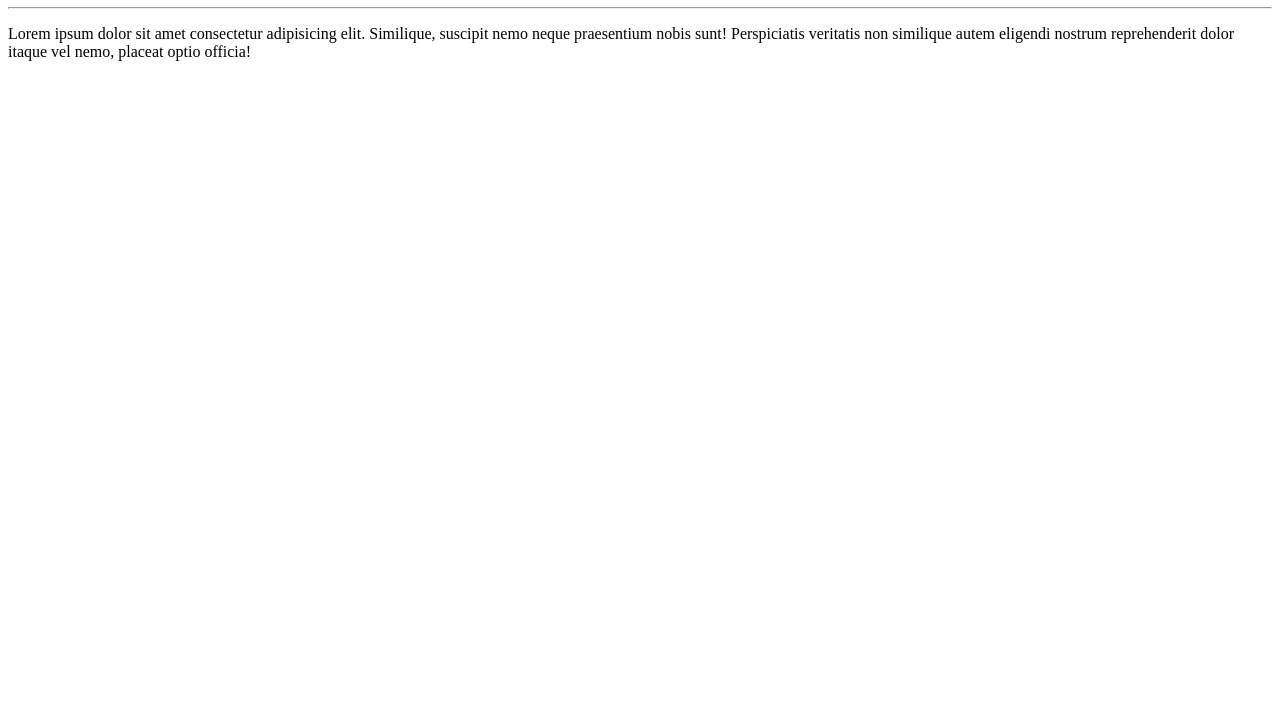
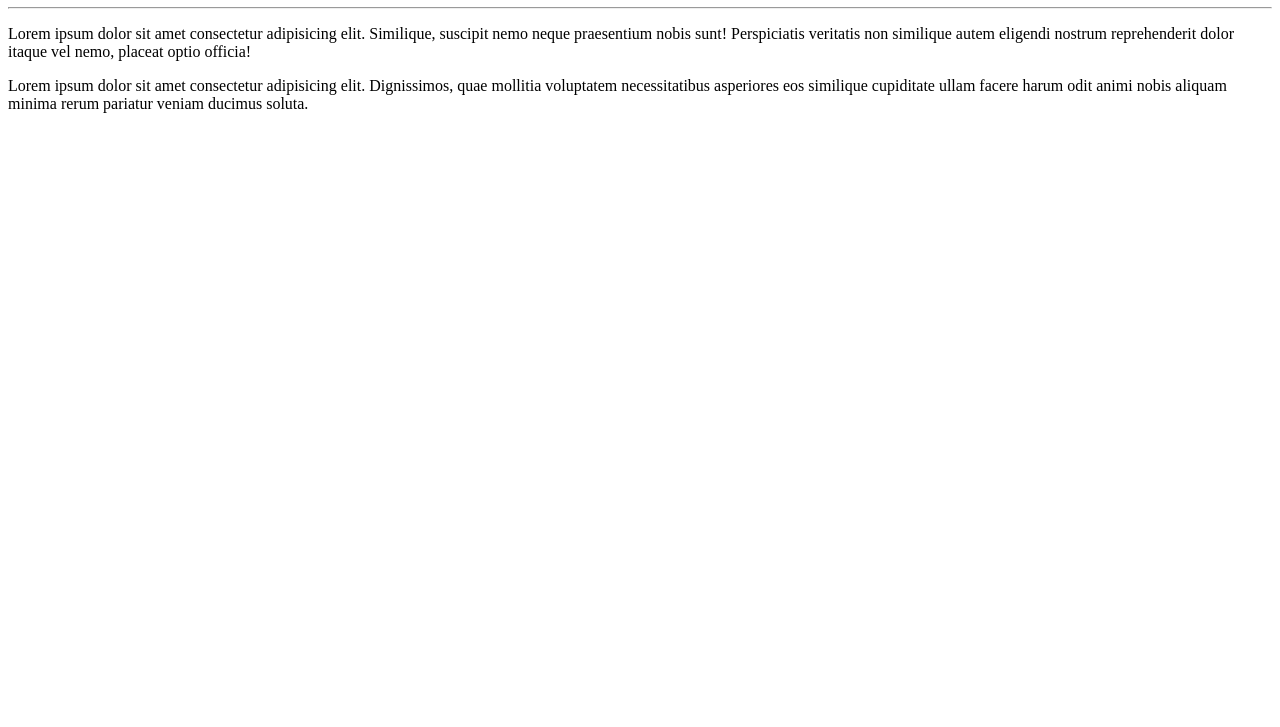
Before and after one commit to thecoxas/Ola-Mundo, a plain HTML site: page site-exemplo/index.html in a window 1280 px wide. Shown: the part 73-800 px from the top of the page. Drawn offline with Linux system fonts and the light colour scheme.

Commit message:
outro paragrafo

```diff
--- a/site-exemplo/index.html
+++ b/site-exemplo/index.html
@@ -9,5 +9,6 @@
     <h1>Hello World</h1>
     <hr>
     <p>Lorem ipsum dolor sit amet consectetur adipisicing elit. Similique, suscipit nemo neque praesentium nobis sunt! Perspiciatis veritatis non similique autem eligendi nostrum reprehenderit dolor itaque vel nemo, placeat optio officia!</p>
+    <p>Lorem ipsum dolor sit amet consectetur adipisicing elit. Dignissimos, quae mollitia voluptatem necessitatibus asperiores eos similique cupiditate ullam facere harum odit animi nobis aliquam minima rerum pariatur veniam ducimus soluta.</p>
 </body>
 </html>
```
